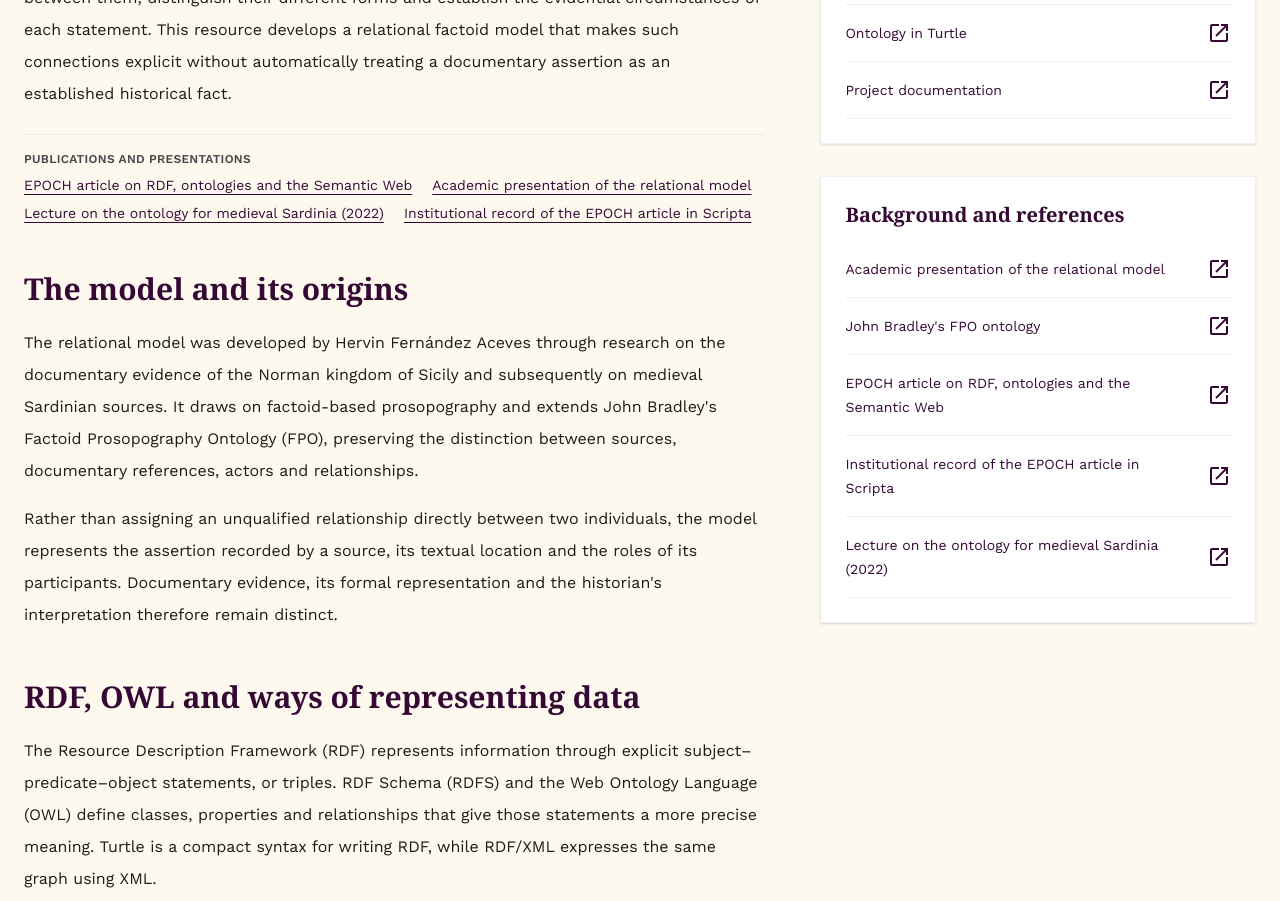
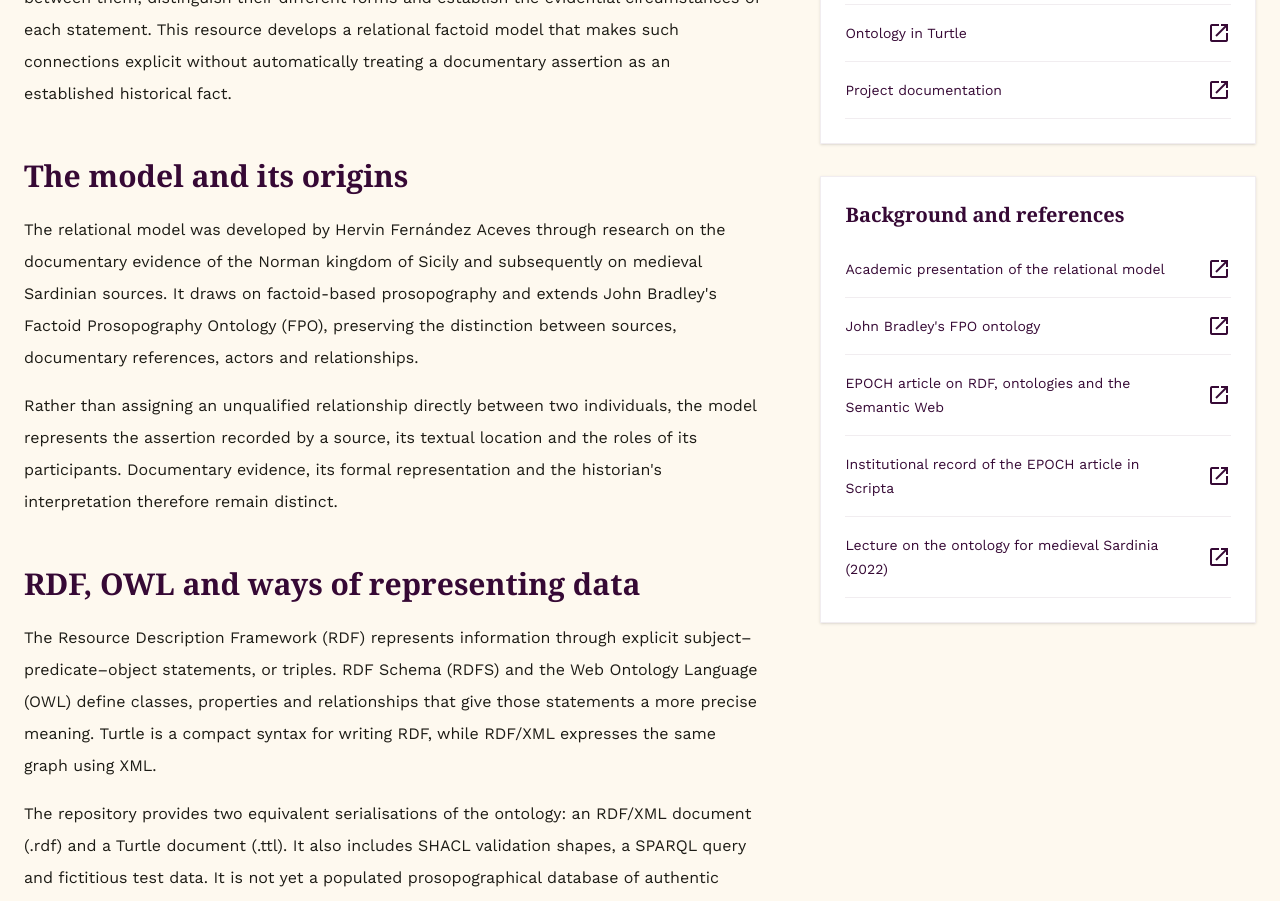
Before and after one commit to falcando/mexicomedieval, a Next.js app in the folder landing/: page /recursos/ontologia-relacional-factoids in a window 1280 px wide. Shown: the part 940-1841 px from the top of the page. Built offline with nearby package versions, Linux system fonts and the light colour scheme; a web font is replaced by a local one.

Commit message:
Remove duplicate publications and presentations block from RFO resource page

```diff
--- a/landing/views/relational-factoid-resource-page.tsx
+++ b/landing/views/relational-factoid-resource-page.tsx
@@ -39,7 +39,6 @@ const DATA = {
     presentation: "Presentación académica del modelo relacional",
     lecture: "Conferencia sobre la ontología para la Cerdeña medieval (2022)",
     scripta: "Registro institucional del artículo de EPOCH en Scripta",
-    scholarlySources: "Publicaciones y presentaciones",
     statusTitle: "Estado del proyecto",
     status: "Esta es una versión inicial de trabajo. La estructura y los ejemplos están disponibles para consulta y revisión, pero todavía requieren contrastarse sistemáticamente con documentos históricos y someterse a validación formal de la ontología combinada. Los cambios posteriores quedarán registrados en GitHub.",
     back: "Volver a Papers y recursos",
@@ -73,7 +72,6 @@ const DATA = {
     presentation: "Academic presentation of the relational model",
     lecture: "Lecture on the ontology for medieval Sardinia (2022)",
     scripta: "Institutional record of the EPOCH article in Scripta",
-    scholarlySources: "Publications and presentations",
     statusTitle: "Current status",
     status: "This is an initial working version. Its structure and examples are available for consultation and review, but the model has yet to be tested systematically against historical documents and validated through full reasoning over the combined ontology. Subsequent changes will be documented on GitHub.",
     back: "Back to Papers & resources",
@@ -154,15 +152,6 @@ export function RelationalFactoidResourcePage() {
           <section>
             <h2 className="font-headline mb-5 text-2xl font-bold text-primary md:text-3xl">{c.openingTitle}</h2>
             <p className="text-base leading-8 text-on-surface">{c.opening}</p>
-            <div className="mt-6 border-t border-outline-variant/30 pt-4">
-              <p className="font-label text-xs font-bold tracking-wide text-on-surface-variant uppercase">{c.scholarlySources}</p>
-              <div className="mt-2 flex flex-wrap gap-x-5 gap-y-2 text-sm">
-                <a href={EPOCH} target="_blank" rel="noopener noreferrer" className="text-primary underline underline-offset-4">{c.epoch}</a>
-                <a href={PRESENTATION} target="_blank" rel="noopener noreferrer" className="text-primary underline underline-offset-4">{c.presentation}</a>
-                <a href={DISSINET} target="_blank" rel="noopener noreferrer" className="text-primary underline underline-offset-4">{c.lecture}</a>
-                <a href={SCRIPTA} target="_blank" rel="noopener noreferrer" className="text-primary underline underline-offset-4">{c.scripta}</a>
-              </div>
-            </div>
           </section>
 
           <section>
```
